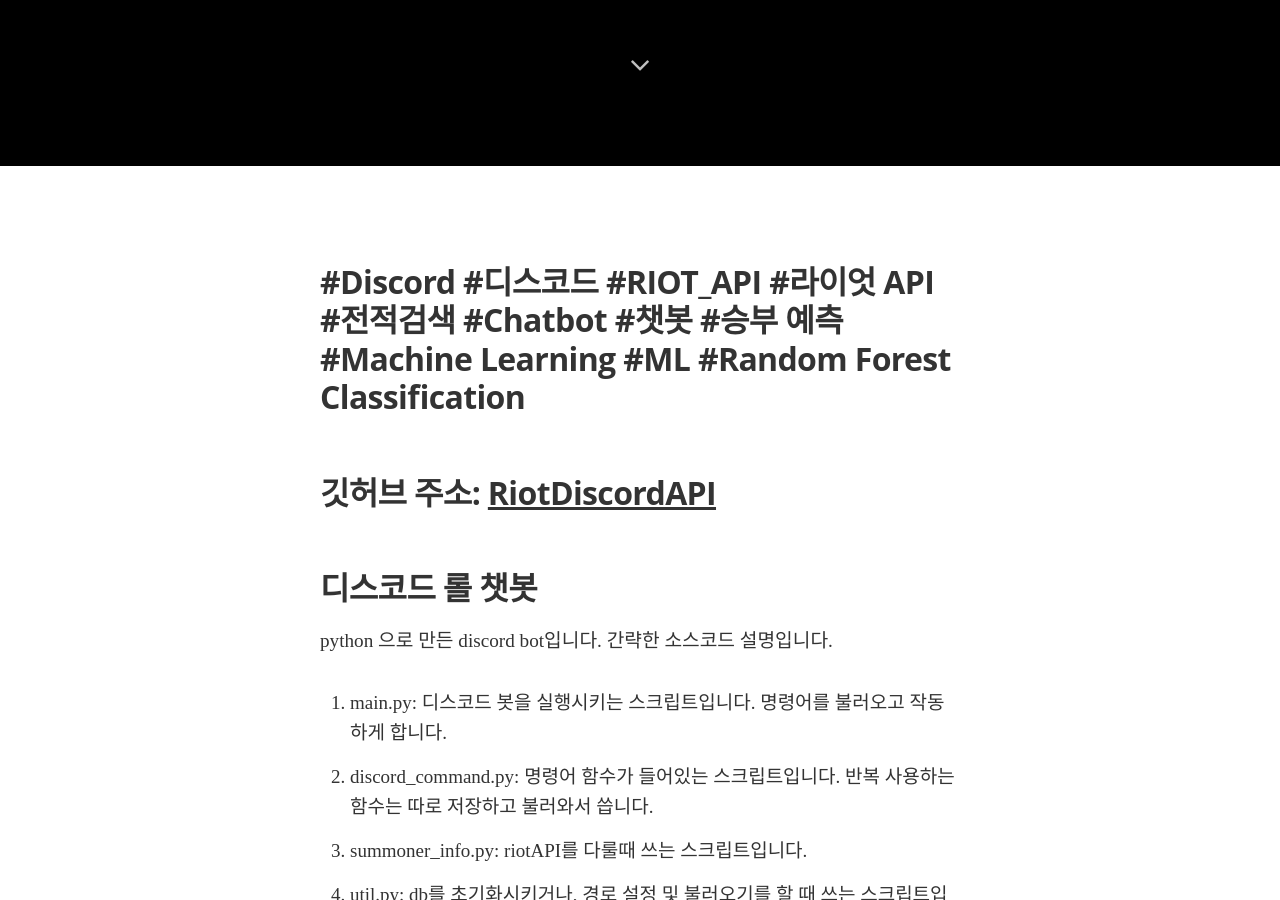
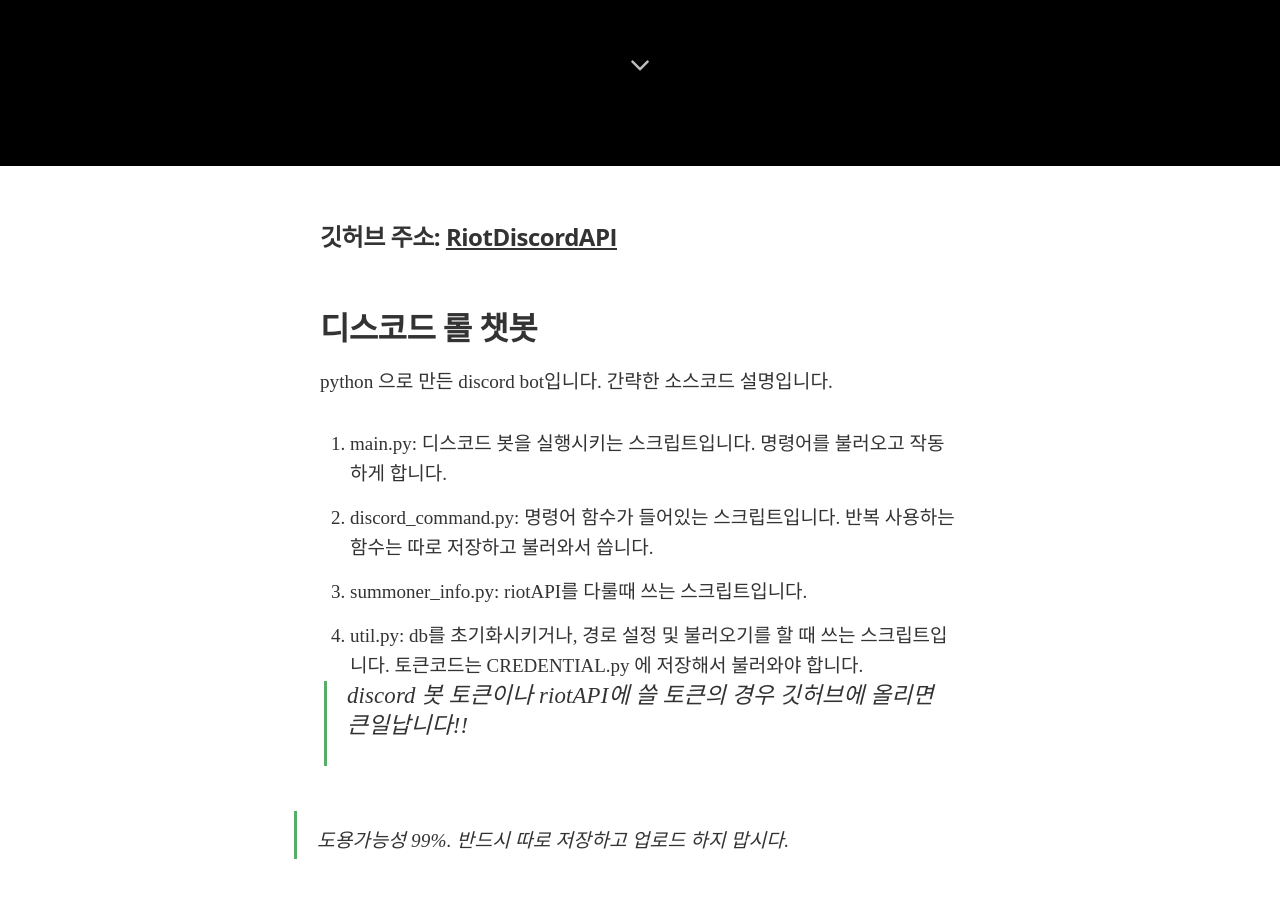
Before and after one commit to JaehunSim/JaehunSim.github.io, a Jekyll site: the page built from _posts/2018-12-29-riot-discord-chatbot_desc.md, in a window 1280 px wide and 900 px high, scrolled down 734 px. Built offline with Jekyll 4.4.1, drawn with Linux system fonts in a browser that asks for light colours; nearby versions of some CDN libraries; some web fonts are replaced; comment, search, counter and statistics services are not loaded; some of the changed text lies outside the part shown.

Commit message:
Update 2018-12-29-riot-discord-chatbot_desc.md

```diff
--- a/_posts/2018-12-29-riot-discord-chatbot_desc.md
+++ b/_posts/2018-12-29-riot-discord-chatbot_desc.md
@@ -10,9 +10,7 @@ comments: true
 
 ---
 
-# #Discord #디스코드 #RIOT_API #라이엇 API #전적검색 #Chatbot #챗봇 #승부 예측 #Machine Learning #ML #Random Forest Classification
-
-# 깃허브 주소: [RiotDiscordAPI](https://github.com/JaehunSim/RiotDiscordAPI)
+### 깃허브 주소: [RiotDiscordAPI](https://github.com/JaehunSim/RiotDiscordAPI)
 
 # 디스코드 롤 챗봇
 
```
Also changed, not shown: other parts of _posts/2018-12-29-riot-discord-chatbot_desc.md (+4 -0 lines).
